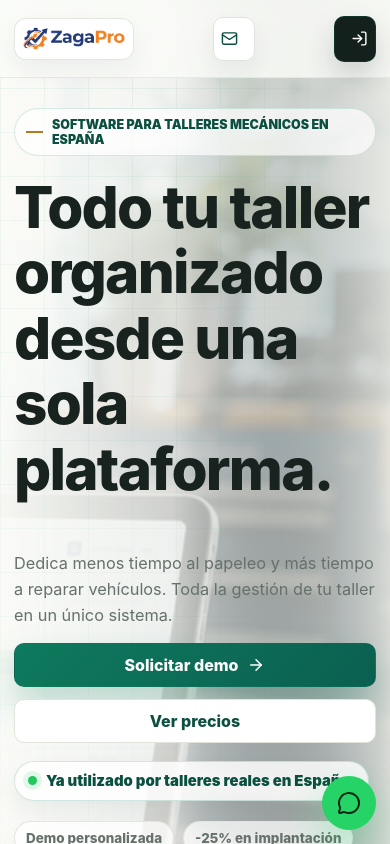
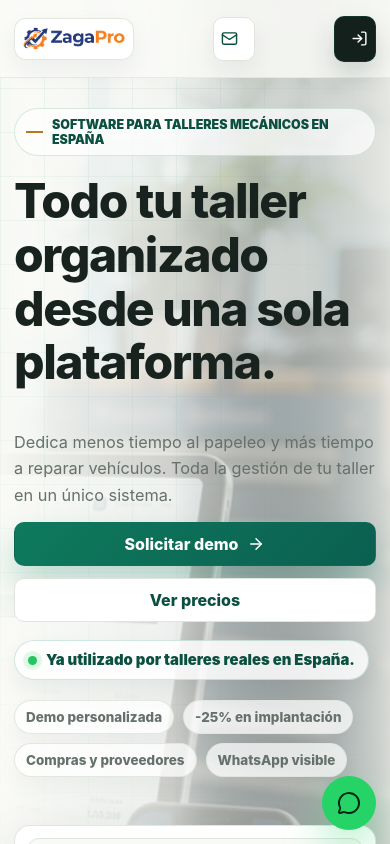
Before and after one commit to gerardojao/zagaprolanding, a React (Vite) app: page / in a window 390 px wide. Shown: the top 844 px of the page. Built offline with nearby package versions, Linux system fonts and the light colour scheme.

Commit message:
agregar 404, modificar tamñao de h1,

```diff
--- a/public/404.html
+++ b/public/404.html
@@ -110,8 +110,8 @@
         max-width: 690px;
         margin: 0 0 18px;
         color: #111a17;
-        font-size: clamp(3rem, 7vw, 5.7rem);
-        line-height: 0.96;
+        font-size: clamp(2.35rem, 5.4vw, 4.2rem);
+        line-height: 1.02;
         letter-spacing: 0;
       }
 
@@ -247,7 +247,7 @@
         }
 
         h1 {
-          font-size: 3rem;
+          font-size: 2.45rem;
         }
 
         .actions,
--- a/src/main.jsx
+++ b/src/main.jsx
@@ -177,7 +177,7 @@ const pricingPlans = [
   {
     name: "Básico",
     setupPrice: "599",
-    promoPrice: "449",
+    promoPrice: "499",
     monthlyPrice: "129",
     ideal: "Ideal para talleres pequeños.",
     intro: "Operación diaria del taller.",
@@ -192,7 +192,7 @@ const pricingPlans = [
   {
     name: "Pro",
     setupPrice: "899",
-    promoPrice: "674",
+    promoPrice: "749",
     monthlyPrice: "169",
     badge: "Más vendido",
     featured: true,
@@ -209,7 +209,7 @@ const pricingPlans = [
   {
     name: "Premium",
     setupPrice: "1.490",
-    promoPrice: "1.117",
+    promoPrice: "1.250",
     monthlyPrice: "229",
     ideal: "Ideal para talleres que quieren controlar toda la parte financiera.",
     intro: "Centro financiero completo del taller.",
@@ -1270,7 +1270,7 @@ function App() {
       </section>
 
       <section className="pricing-section pricing-section-pro" id="planes">
-        <div className="pricing-copy">
+        <div id="planes" className="pricing-copy">
           <p className="section-kicker">Planes y precios</p>
           <h2>Elige el nivel de control que necesita tu taller.</h2>
           <p>
--- a/src/styles.css
+++ b/src/styles.css
@@ -291,7 +291,7 @@ p {
 }
 
 h1 {
- font-size: clamp(2.3rem, 4vw, 3.8rem);
+ font-size: clamp(2.2rem, 3.5vw, 3.35rem);
     line-height: 1.12;
     font-weight: 800;
     letter-spacing: -0.03em;
@@ -1856,7 +1856,7 @@ h2 {
   }
 
   h1 {
-    font-size: 3.65rem;
+    font-size: 3rem;
   }
 
   h2,
```
